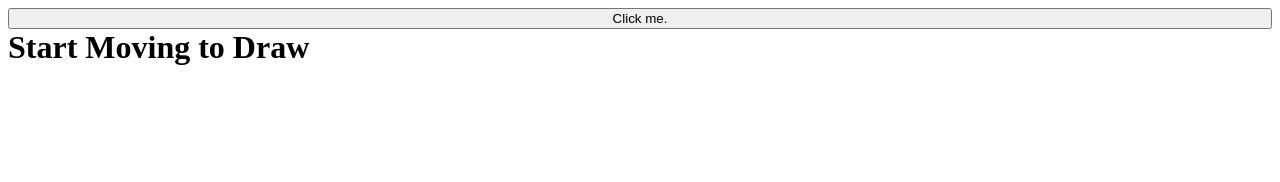
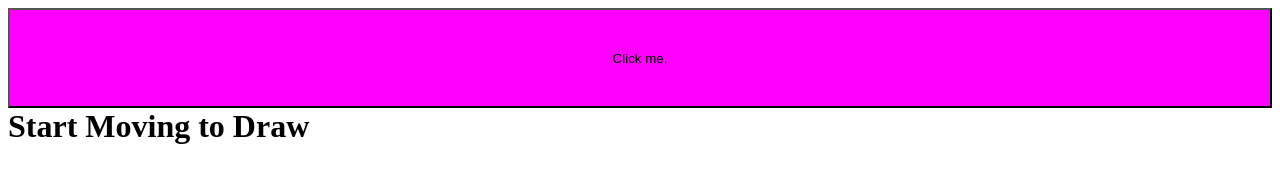
Before and after one commit to car-dev99/car-dev99.github.io, a plain HTML site: page index.html in a window 1280 px wide. Drawn offline with Linux system fonts and the light colour scheme.

Commit message:
Update index.html

```diff
--- a/index.html
+++ b/index.html
@@ -2,7 +2,7 @@
 <html>
   <head></head>
   <body>
-    <button id="demo" style="width:100%;height:30%;">Click me.</button>
+    <button id="demo" style="width:100%;height:100px;background-color:magenta;">Click me.</button>
 
       <script>
       document.getElementById("demo").ontouchstart = function() {mouseDown()};
```
